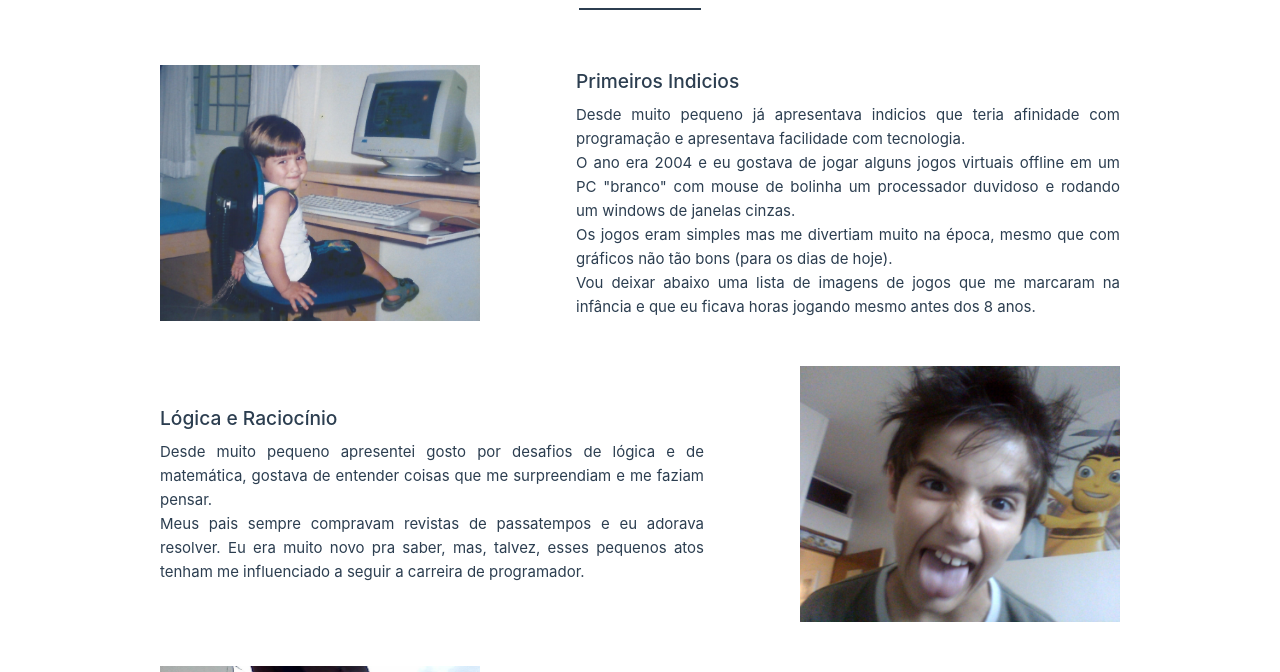
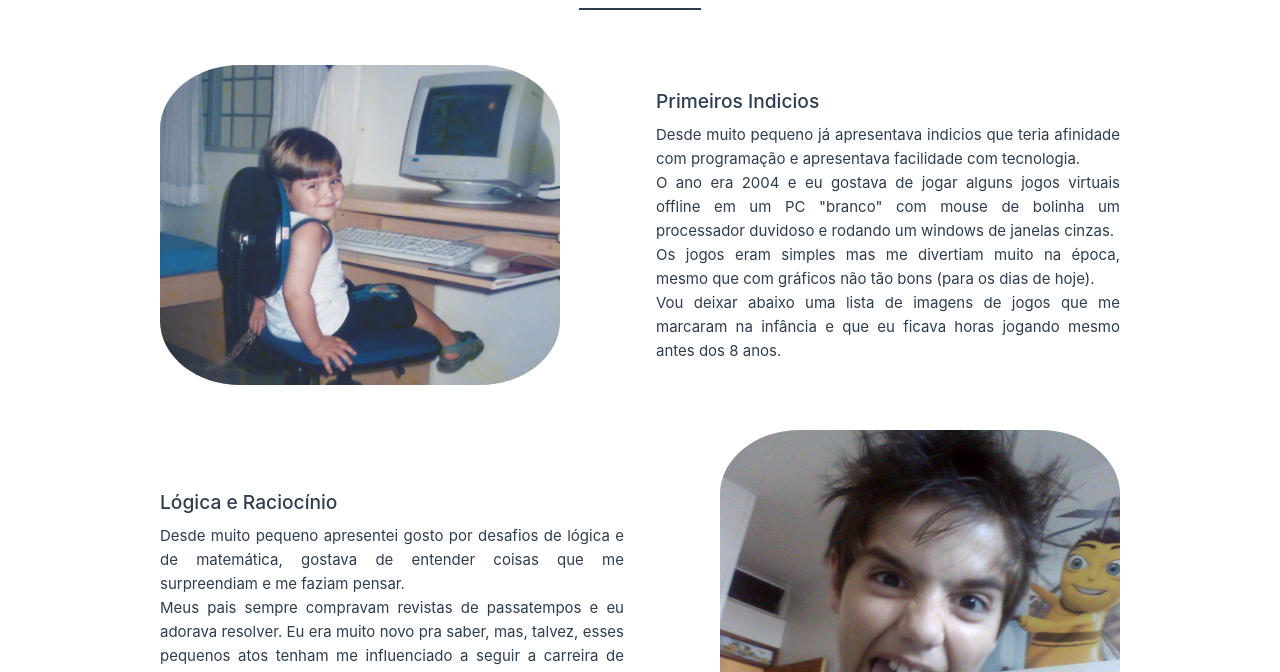
Before and after one commit to Beluomini/Portfolio, a Vue app: page /story in a window 1280 px wide. Shown: the part 270-942 px from the top of the page. Built offline with nearby package versions, Linux system fonts and the light colour scheme.

Commit message:
style: adjusting story images
fixing the sizes and proportionality

```diff
--- a/src/components/story/StoryItemLeft.vue
+++ b/src/components/story/StoryItemLeft.vue
@@ -26,12 +26,12 @@
 
 .image {
   display: flex;
-  justify-content: flex-start;
+  justify-content: center;
   align-items: center;
-  max-width: 20rem;
-  flex-grow: 1;
+  max-width: 25rem;
   border-radius: 20%;
   margin-right: 5rem;
+  overflow: hidden;
 }
 
 .details {
--- a/src/components/story/StoryItemRight.vue
+++ b/src/components/story/StoryItemRight.vue
@@ -26,12 +26,12 @@
 
 .image {
   display: flex;
-  justify-content: flex-end;
+  justify-content: center;
   align-items: center;
-  max-width: 20rem;
-  flex-grow: 1;
+  max-width: 25rem;
   border-radius: 20%;
   margin-left: 5rem;
+  overflow: hidden;
 }
 
 .details {
```
